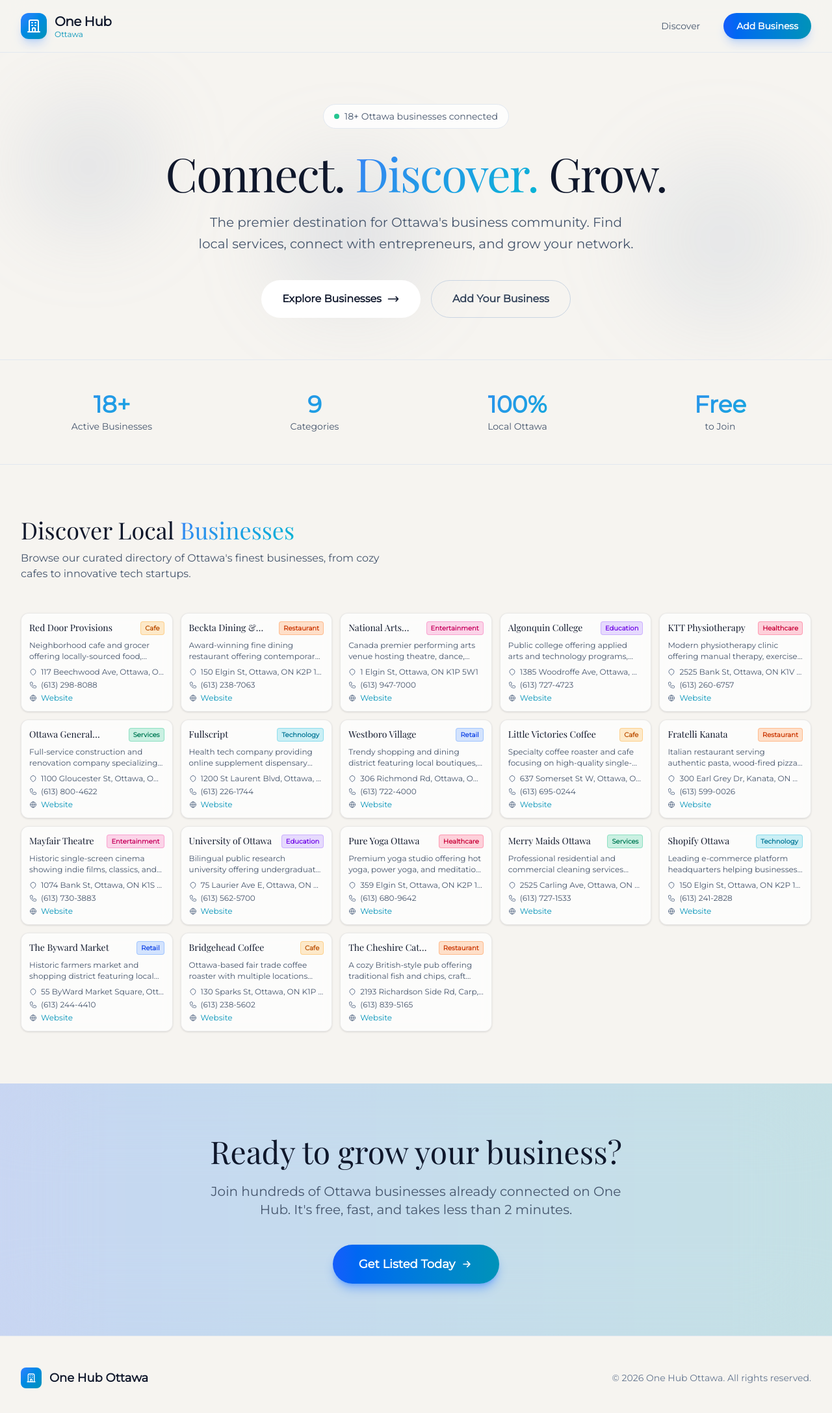
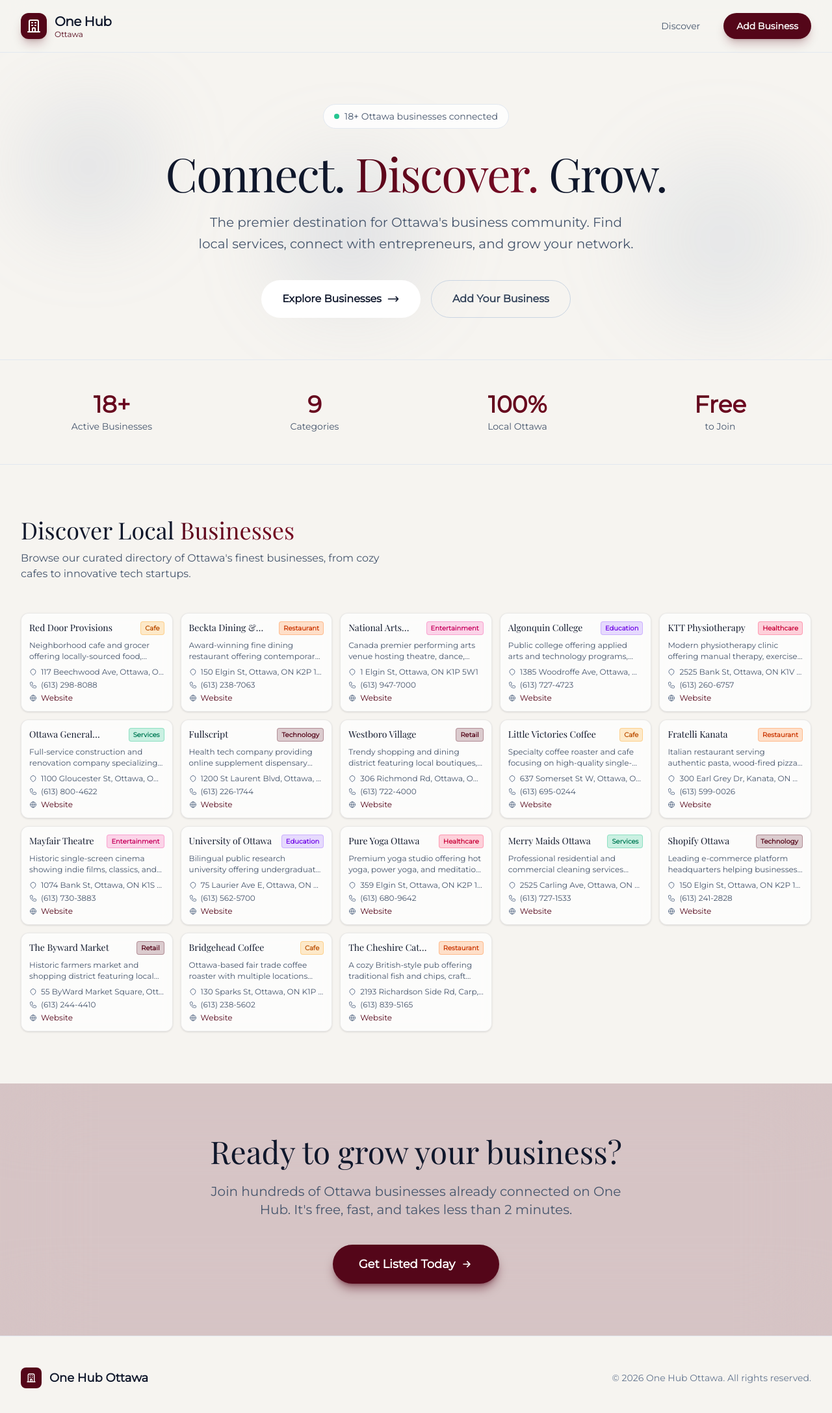
Before and after one commit to Ini1234/onehub-frontend, a Next.js app: page / in a window 1280 px wide. Shown: the top 2174 px of the page at 65% size. Built offline with nearby package versions, Linux system fonts and the light colour scheme.

Commit message:
some changes

```diff
--- a/app/components/BusinessCard.tsx
+++ b/app/components/BusinessCard.tsx
@@ -7,9 +7,9 @@
 const categoryStyles: Record<BusinessCategory, string> = {
   Restaurant: 'bg-orange-500/20 text-orange-700 border-orange-500/30',
   Cafe: 'bg-amber-500/20 text-amber-700 border-amber-500/30',
-  Retail: 'bg-blue-500/20 text-blue-700 border-blue-500/30',
+  Retail: 'bg-[#540619]/20 text-[#540619] border-[#540619]/30',
   Services: 'bg-emerald-500/20 text-emerald-700 border-emerald-500/30',
-  Technology: 'bg-cyan-500/20 text-cyan-700 border-cyan-500/30',
+  Technology: 'bg-[#540619]/20 text-[#540619] border-[#540619]/30',
   Healthcare: 'bg-rose-500/20 text-rose-700 border-rose-500/30',
   Education: 'bg-violet-500/20 text-violet-700 border-violet-500/30',
   Entertainment: 'bg-pink-500/20 text-pink-700 border-pink-500/30',
@@ -21,7 +21,7 @@
 
   return (
     <article className="group relative glass rounded-xl overflow-hidden hover:bg-white transition-all duration-300 hover:scale-[1.02] shadow-sm hover:shadow-md">
-      <div className="absolute inset-0 rounded-xl bg-gradient-to-r from-blue-500/20 via-cyan-500/20 to-teal-500/20 opacity-0 group-hover:opacity-100 transition-opacity duration-300 -z-10 blur-sm" />
+      <div className="absolute inset-0 rounded-xl bg-[#540619]/20 opacity-0 group-hover:opacity-100 transition-opacity duration-300 -z-10 blur-sm" />
 
       <div className="p-3 relative">
         <header className="mb-2">
@@ -51,7 +51,7 @@
             <svg className="w-3 h-3 text-slate-500 shrink-0" fill="none" stroke="currentColor" viewBox="0 0 24 24">
               <path strokeLinecap="round" strokeLinejoin="round" strokeWidth={2} d="M3 5a2 2 0 012-2h3.28a1 1 0 01.948.684l1.498 4.493a1 1 0 01-.502 1.21l-2.257 1.13a11.042 11.042 0 005.516 5.516l1.13-2.257a1 1 0 011.21-.502l4.493 1.498a1 1 0 01.684.949V19a2 2 0 01-2 2h-1C9.716 21 3 14.284 3 6V5z" />
             </svg>
-            <a href={`tel:${business.phone}`} className="text-slate-600 hover:text-cyan-600 transition-colors truncate">
+            <a href={`tel:${business.phone}`} className="text-slate-600 hover:text-[#540619] transition-colors truncate">
               {business.phone}
             </a>
           </div>
@@ -61,7 +61,7 @@
               <svg className="w-3 h-3 text-slate-500 shrink-0" fill="none" stroke="currentColor" viewBox="0 0 24 24">
                 <path strokeLinecap="round" strokeLinejoin="round" strokeWidth={2} d="M21 12a9 9 0 01-9 9m9-9a9 9 0 00-9-9m9 9H3m9 9a9 9 0 01-9-9m9 9c1.657 0 3-4.03 3-9s-1.343-9-3-9m0 18c-1.657 0-3-4.03-3-9s1.343-9 3-9m-9 9a9 9 0 019-9" />
               </svg>
-              <a href={business.website} target="_blank" rel="noopener noreferrer" className="text-cyan-600 hover:text-cyan-700 transition-colors truncate">
+              <a href={business.website} target="_blank" rel="noopener noreferrer" className="text-[#540619] hover:text-[#6d0822] transition-colors truncate">
                 Website
               </a>
             </div>
--- a/app/components/BusinessList.tsx
+++ b/app/components/BusinessList.tsx
@@ -9,7 +9,7 @@
   if (businesses.length === 0) {
     return (
       <div className="glass rounded-3xl p-16 text-center">
-        <div className="w-20 h-20 bg-gradient-to-br from-blue-500/20 to-cyan-500/20 rounded-2xl flex items-center justify-center mx-auto mb-6">
+        <div className="w-20 h-20 bg-[#540619]/20 rounded-2xl flex items-center justify-center mx-auto mb-6">
           <svg className="w-10 h-10 text-slate-400" fill="none" stroke="currentColor" viewBox="0 0 24 24">
             <path strokeLinecap="round" strokeLinejoin="round" strokeWidth={1.5} d="M19 21V5a2 2 0 00-2-2H7a2 2 0 00-2 2v16m14 0h2m-2 0h-5m-9 0H3m2 0h5M9 7h1m-1 4h1m4-4h1m-1 4h1m-5 10v-5a1 1 0 011-1h2a1 1 0 011 1v5m-4 0h4" />
           </svg>
@@ -18,7 +18,7 @@
         <p className="text-slate-600 max-w-md mx-auto mb-6">
           Be the pioneer! Add your Ottawa business and be the first in our directory.
         </p>
-        <a href="/add" className="inline-flex items-center gap-2 bg-gradient-to-r from-blue-600 to-cyan-600 text-white px-6 py-3 rounded-full font-semibold transition-all duration-300 hover:scale-105">
+        <a href="/add" className="inline-flex items-center gap-2 bg-[#540619] text-white px-6 py-3 rounded-full font-semibold transition-all duration-300 hover:bg-[#6d0822] hover:scale-105">
           Add Your Business
           <svg className="w-4 h-4" fill="none" stroke="currentColor" viewBox="0 0 24 24">
             <path strokeLinecap="round" strokeLinejoin="round" strokeWidth={2} d="M12 4v16m8-8H4" />
--- a/app/globals.css
+++ b/app/globals.css
@@ -3,11 +3,14 @@
 :root {
   --background: #f6f4f0;
   --foreground: #000000;
+  --secondary: #540619;
+  --secondary-hover: #6d0822;
 }
 
 @theme inline {
   --color-background: var(--background);
   --color-foreground: var(--foreground);
+  --color-secondary: var(--secondary);
   --font-sans: var(--font-montserrat), system-ui, sans-serif;
   --font-display: var(--font-playfair-display), Georgia, serif;
 }
@@ -39,12 +42,12 @@
 }
 
 ::-webkit-scrollbar-thumb {
-  background: rgba(6, 182, 212, 0.5);
+  background: rgba(84, 6, 25, 0.5);
   border-radius: 4px;
 }
 
 ::-webkit-scrollbar-thumb:hover {
-  background: rgba(6, 182, 212, 0.7);
+  background: rgba(84, 6, 25, 0.7);
 }
 
 /* Glass morphism utility */
@@ -56,12 +59,12 @@
 
 /* Glow effects */
 .glow {
-  box-shadow: 0 0 20px rgba(6, 182, 212, 0.3);
+  box-shadow: 0 0 20px rgba(84, 6, 25, 0.3);
 }
 
 /* Text gradient */
 .text-gradient {
-  background: linear-gradient(135deg, #3b82f6 0%, #06b6d4 100%);
+  background: linear-gradient(135deg, #540619 0%, #7a0a24 100%);
   -webkit-background-clip: text;
   -webkit-text-fill-color: transparent;
   background-clip: text;
--- a/app/layout.tsx
+++ b/app/layout.tsx
@@ -35,7 +35,7 @@
             <div className="flex justify-between h-20 items-center">
               <Link href="/" className="flex items-center gap-3 group">
                 <div className="relative">
-                  <div className="w-10 h-10 bg-gradient-to-br from-blue-500 to-cyan-600 rounded-xl flex items-center justify-center shadow-lg shadow-blue-500/25 group-hover:shadow-blue-500/40 transition-all duration-300">
+                  <div className="w-10 h-10 bg-[#540619] rounded-xl flex items-center justify-center shadow-lg shadow-[#540619]/25 group-hover:shadow-[#540619]/40 transition-all duration-300">
                     <svg className="w-6 h-6 text-white" fill="none" stroke="currentColor" viewBox="0 0 24 24">
                       <path strokeLinecap="round" strokeLinejoin="round" strokeWidth={2} d="M19 21V5a2 2 0 00-2-2H7a2 2 0 00-2 2v16m14 0h2m-2 0h-5m-9 0H3m2 0h5M9 7h1m-1 4h1m4-4h1m-1 4h1m-5 10v-5a1 1 0 011-1h2a1 1 0 011 1v5m-4 0h4" />
                     </svg>
@@ -43,7 +43,7 @@
                 </div>
                 <div className="flex flex-col">
                   <span className="font-bold text-xl tracking-tight text-slate-900">One Hub</span>
-                  <span className="text-xs text-cyan-600 font-medium -mt-0.5">Ottawa</span>
+                  <span className="text-xs text-[#540619] font-medium -mt-0.5">Ottawa</span>
                 </div>
               </Link>
               <div className="flex items-center gap-6">
@@ -55,7 +55,7 @@
                 </Link>
                 <Link
                   href="/add"
-                  className="bg-gradient-to-r from-blue-600 to-cyan-600 text-white hover:from-blue-500 hover:to-cyan-500 px-5 py-2.5 rounded-full text-sm font-semibold transition-all duration-300 shadow-lg shadow-blue-500/25 hover:shadow-blue-500/40 hover:scale-105"
+                  className="bg-[#540619] text-white hover:bg-[#6d0822] px-5 py-2.5 rounded-full text-sm font-semibold transition-all duration-300 shadow-lg shadow-[#540619]/25 hover:shadow-[#540619]/40 hover:scale-105"
                 >
                   Add Business
                 </Link>
--- a/app/page.tsx
+++ b/app/page.tsx
@@ -132,7 +132,7 @@
 
       {/* CTA Section */}
       <section className="py-20 relative overflow-hidden">
-        <div className="absolute inset-0 bg-gradient-to-r from-blue-600/20 to-cyan-600/20" />
+        <div className="absolute inset-0 bg-[#540619]/20" />
         <div className="absolute inset-0 backdrop-blur-3xl" />
 
         <div className="relative max-w-4xl mx-auto px-4 sm:px-6 lg:px-8 text-center">
@@ -145,7 +145,7 @@
           </p>
           <a
             href="/add"
-            className="inline-flex items-center justify-center gap-2 bg-gradient-to-r from-blue-600 to-cyan-600 text-white px-10 py-4 rounded-full font-semibold text-lg transition-all duration-300 hover:scale-105 shadow-lg shadow-blue-500/50 hover:shadow-blue-500/70"
+            className="inline-flex items-center justify-center gap-2 bg-[#540619] text-white px-10 py-4 rounded-full font-semibold text-lg transition-all duration-300 hover:bg-[#6d0822] hover:scale-105 shadow-lg shadow-[#540619]/50 hover:shadow-[#540619]/70"
           >
             Get Listed Today
             <svg className="w-5 h-5" fill="none" stroke="currentColor" viewBox="0 0 24 24">
@@ -160,7 +160,7 @@
         <div className="max-w-7xl mx-auto px-4 sm:px-6 lg:px-8">
           <div className="flex flex-col md:flex-row items-center justify-between gap-4">
             <div className="flex items-center gap-3">
-              <div className="w-8 h-8 bg-gradient-to-br from-blue-500 to-cyan-600 rounded-lg flex items-center justify-center">
+              <div className="w-8 h-8 bg-[#540619] rounded-lg flex items-center justify-center">
                 <svg className="w-4 h-4 text-white" fill="none" stroke="currentColor" viewBox="0 0 24 24">
                   <path strokeLinecap="round" strokeLinejoin="round" strokeWidth={2} d="M19 21V5a2 2 0 00-2-2H7a2 2 0 00-2 2v16m14 0h2m-2 0h-5m-9 0H3m2 0h5M9 7h1m-1 4h1m4-4h1m-1 4h1m-5 10v-5a1 1 0 011-1h2a1 1 0 011 1v5m-4 0h4" />
                 </svg>
```
Also changed, not shown: app/add/page.tsx (+14 -14 lines).
